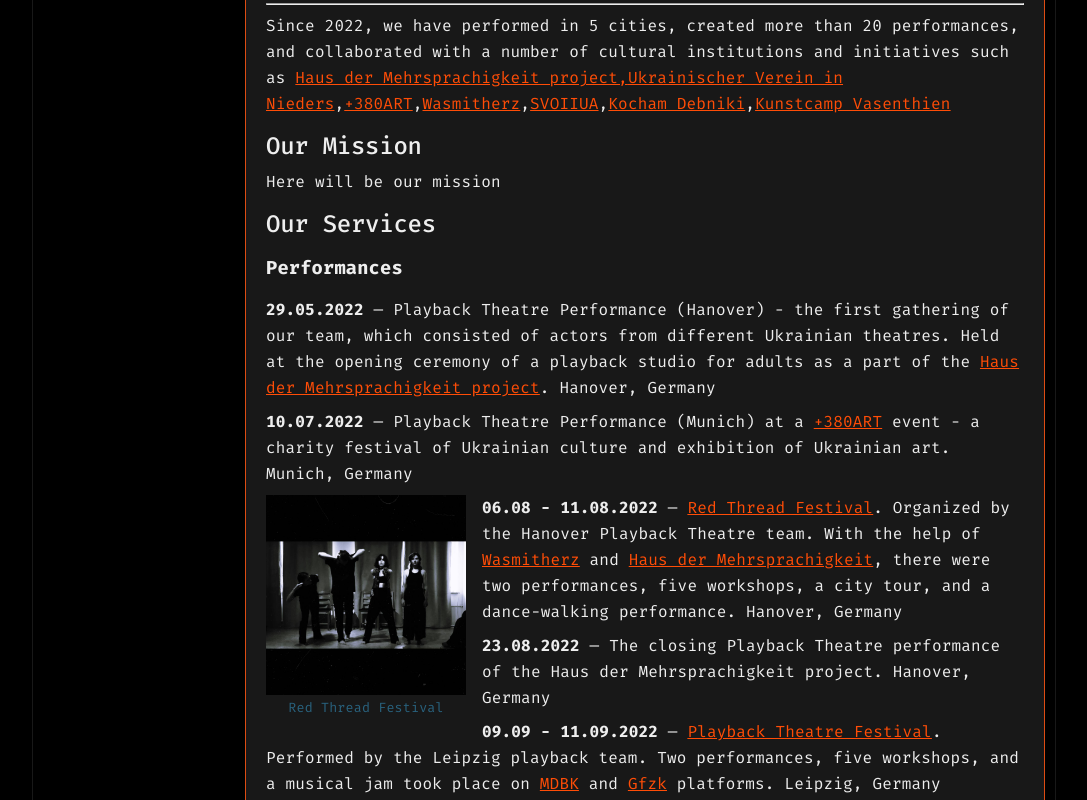
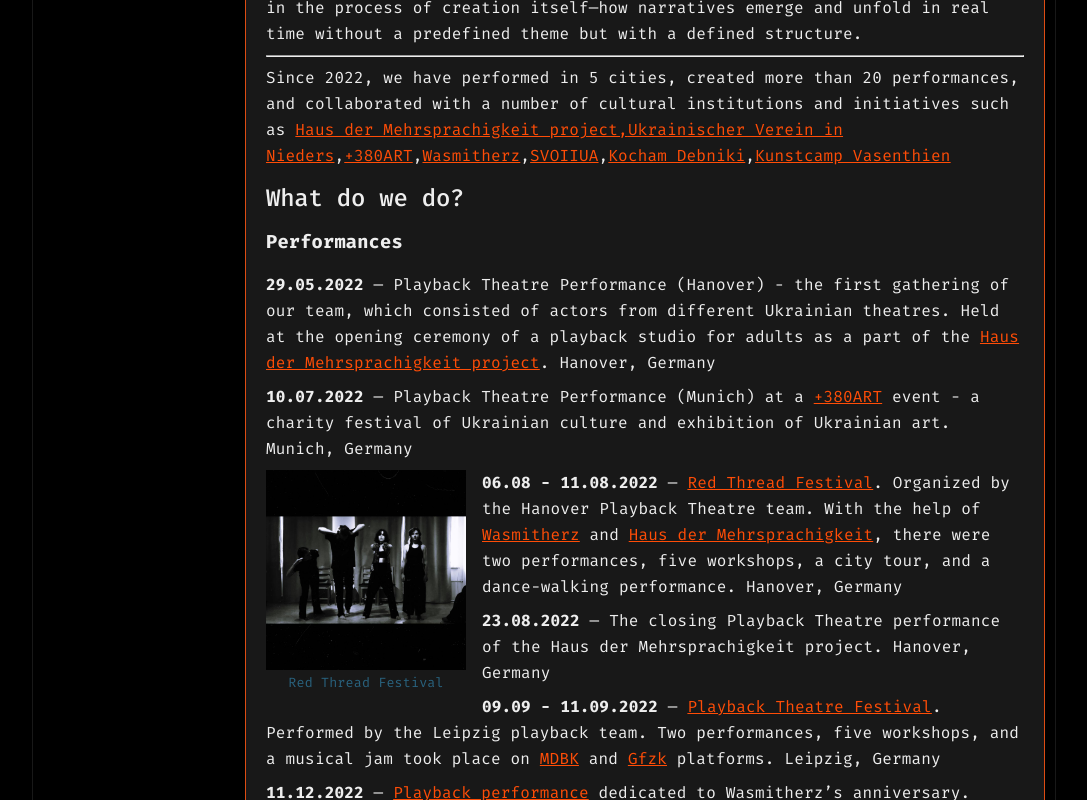
Before and after one commit to timtim40a/kochivnyky-portfolio, a React (Vite) app: page / in a window 1280 px wide. Shown: the part 1020-1820 px from the top of the page, without its empty margins (96-1183 px from the left). Built offline with nearby package versions, Linux system fonts and the light colour scheme.

Commit message:
Remove unused headings, make langugae sound more natural in places - add content to Workshops section

```diff
--- a/src/App.tsx
+++ b/src/App.tsx
@@ -30,6 +30,9 @@ function App() {
                             helping them reflect on their experiences,
                             narrativize their losses, challenges and strengths,
                             and be together as a community.
+                            Our team consists of 9 experienced playback practitioners,
+                            each of whom has been performing in various Ukrainian
+                            playback theatres since 2018.
                         </p>
                         <hr />
                         <p>
@@ -117,9 +120,9 @@ function App() {
                                 Kunstcamp Vasenthien
                             </a>
                         </p>
-                        <h2>Our Mission</h2>
-                        <p>Here will be our mission</p>
-                        <h2>Our Services</h2>
+                        {/* <h2>Our Mission</h2>
+                        <p>Here will be our mission</p> */}
+                        <h2>What do we do?</h2>
                         <h3>Performances</h3>
                         <div className={styles.performanceContainer}>
                             <div className={styles.performanceItem}>
@@ -434,7 +437,10 @@ function App() {
                             </div> */}
                         </div>
                         <h3>Workshops</h3>
-                        <p>Here will be some workshops</p>
+                        <p>We regularly conduct closed circle online workshops for metaphor building and storytelling.
+                            We also have organized and participated in workshops for Ukrainian communities in Poland,
+                            Germany and UK throughout 2022-2025.
+                        </p>
                         <h2>Our Team</h2>
                         <div>
                             <p>
```
Also changed, not shown: 1 other file (tests, documents, lock files or other folders).
